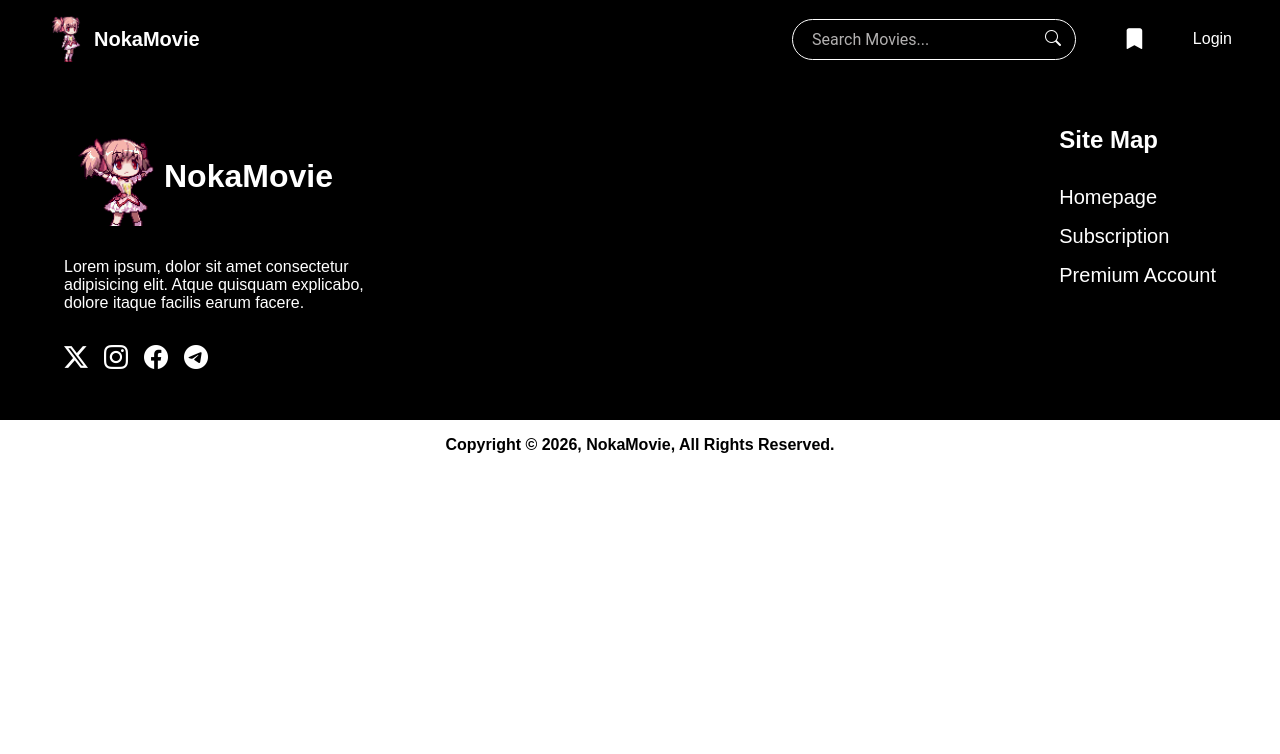
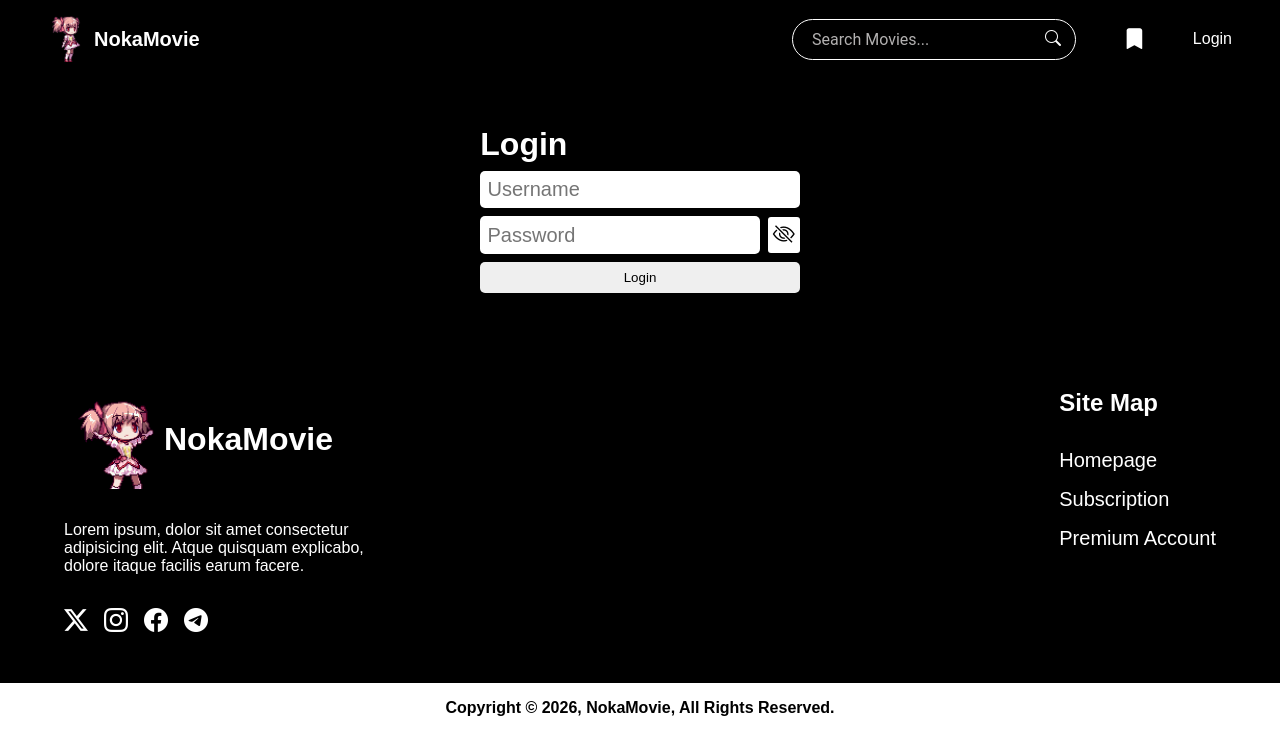
Before and after one commit to HaidarWx/NokaMovie, a React (Vite) app: page /login in a window 1280 px wide. Shown: the top 754 px of the page. Built offline with nearby package versions, Linux system fonts and the light colour scheme; no server answers.

Commit message:
bug fix on login page

```diff
--- a/src/App.jsx
+++ b/src/App.jsx
@@ -37,17 +37,17 @@ function App() {
     localStorage.setItem("session_id", JSON.stringify(sessionId));
   }, [sessionId]);
   useEffect(() => {
-    if (!sessionId) {
-      setAccount(null);
+    if (sessionId.length === 0) {
       return;
     }
     let ignore = false;
-
+    console.log(sessionId);
     getAccount(sessionId)
       .then((data) => {
         if (!ignore) setAccount(data);
       })
       .catch((err) => {
+        console.log("error");
         console.error(err);
       });
 
@@ -55,6 +55,7 @@ function App() {
       ignore = true;
     };
   }, [sessionId]);
+
   function toggleWishlist(movie) {
     const { id, type, title, poster, date, original } = movie;
 
@@ -141,10 +142,8 @@ function App() {
             path={"/wishlist/"}
           ></Route>
           <Route
-            path="/login/:username"
-            element={
-              <LoginForm sessionId={sessionId} setSessionId={setSessionId} />
-            }
+            path="/login/"
+            element={<LoginForm setSessionId={setSessionId} />}
           ></Route>
           <Route
             path="/u/:username"
--- a/src/api/tmdb.jsx
+++ b/src/api/tmdb.jsx
@@ -7,7 +7,7 @@ const api = axios.create({
   params: { api_key: "1c353dc1b6d94ce88642f8d6b57fa0b7" },
 });
 
-const headers = {
+/* const headers = {
   accept: "application/json",
   "content-type": "application/json",
   Authorization: `Bearer eyJhbGciOiJIUzI1NiJ9.eyJhdWQiOiIxYzM1M2RjMWI2ZDk0Y2U4ODY0MmY4ZDZiNTdmYTBiNyIsIm5iZiI6MTc3MjAzNTI1OC45NzgsInN1YiI6IjY5OWYxY2JhNDdiY2QzY2Y2M2U4NWY3OSIsInNjb3BlcyI6WyJhcGlfcmVhZCJdLCJ2ZXJzaW9uIjoxfQ.qOfQ5MU0G09aObPB_H42tcE8_Gg-uDcw3D2Vyw7X_l0`,
@@ -19,7 +19,7 @@ async function request(path, options = {}) {
   console.log(data);
   if (!res.ok) throw new Error(data.status_message || "Request gagal");
   return data;
-}
+} */
 
 export async function login(username, password) {
   //1. Meminta request token
@@ -47,6 +47,7 @@ export async function getAccount(sessionId) {
       session_id: sessionId,
     },
   });
+
   return response.data;
 }
 /* Request data untuk hasil film dari search */
--- a/src/components/Navbar Components/LoginForm.jsx
+++ b/src/components/Navbar Components/LoginForm.jsx
@@ -4,7 +4,7 @@ import { getSessionId } from "../../hooks/useSessionId.jsx";
 
 import { SyncLoader } from "react-spinners";
 
-export function LoginForm({ sessionId, setSessionId }) {
+export function LoginForm({ setSessionId }) {
   const navigate = useNavigate();
   const [visible, setVisible] = useState(false);
   const [username, setUsername] = useState("");
@@ -23,7 +23,7 @@ export function LoginForm({ sessionId, setSessionId }) {
       console.log(session);
       navigate("/", { replace: true });
     } catch (error) {
-      setError(error.message);
+      setError(error);
     } finally {
       setLoading(false);
     }
@@ -90,7 +90,7 @@ export function LoginForm({ sessionId, setSessionId }) {
             <div className="login-card-footer">
               {error && (
                 <div className="login-failed">
-                  <span style={{ fontSize: "12px" }}>{error.message}</span>
+                  <span style={{ fontSize: "12px" }}>{error}</span>
                 </div>
               )}
 
```
